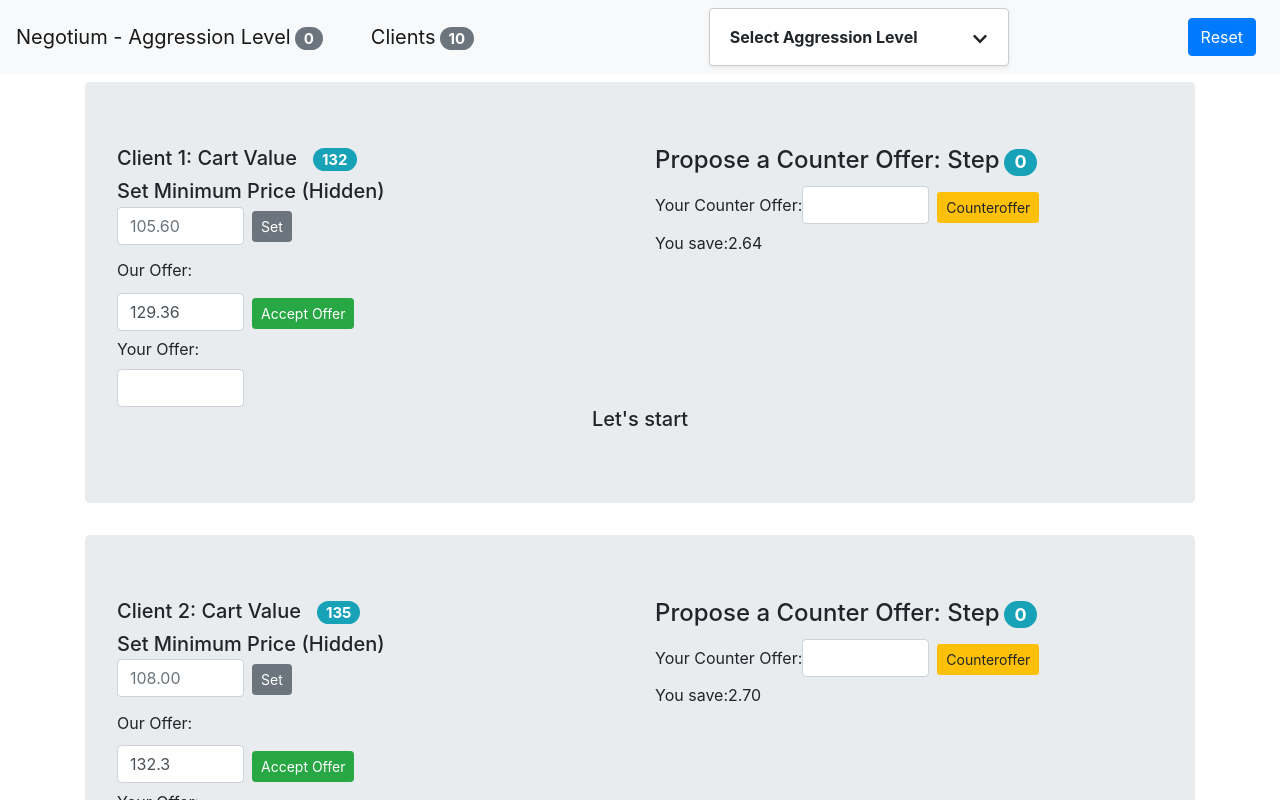
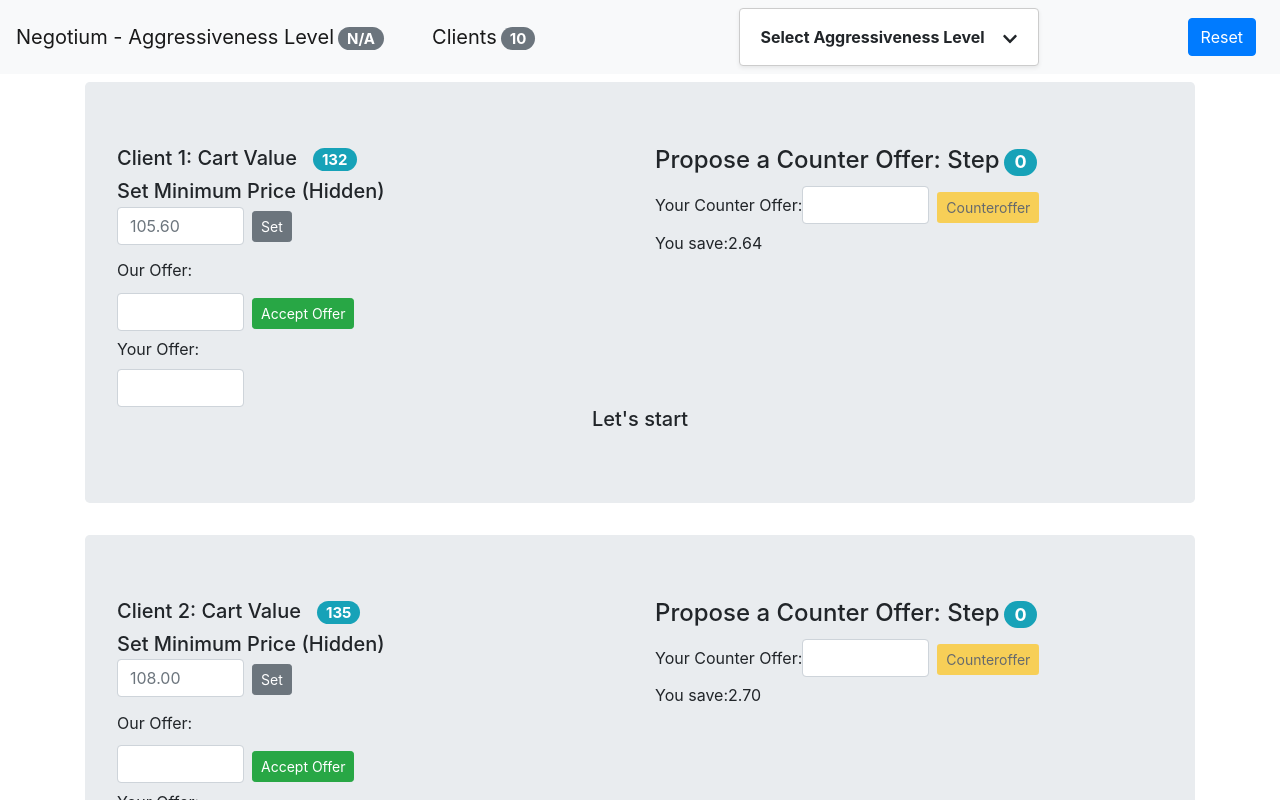
Before and after one commit to andreiban/negotiationapp, a React (Create React App) app: page / in a window 1280 px wide. Shown: the top 800 px of the page. Built offline with nearby package versions, Linux system fonts and the light colour scheme.

Commit message:
Added multiple constraints to aggresivitiy level

```diff
--- a/src/App.css
+++ b/src/App.css
@@ -138,3 +138,24 @@
   font-weight: bold;
   background-color: #ccc;
 }
+
+/*progress bar*/
+.progress {
+  background: darkorange;
+  background-color: darkorange !important;
+}
+
+.progress-bar-background {
+  background-color: darkorange;
+}
+.progress-width {
+  width: 12.5%;
+}
+
+.progress-bar-width {
+  width: 50%;
+}
+
+.progress-hide {
+  display: none !important;
+}
--- a/src/App.js
+++ b/src/App.js
@@ -182,9 +182,11 @@
       <React.Fragment>
         <nav className="navbar navbar-light bg-light">
           <a className="navbar-brand">
-            <span className="mr-1">Negotium - Aggression Level</span>
+            <span className="mr-1">Negotium - Aggressiveness Level</span>
             <span className="badge badge-pill badge-secondary mr-5">
-              {this.state.navAggresivity}
+              {this.state.navAggresivity > 0
+                ? this.state.navAggresivity
+                : "N/A"}
             </span>
             <span className="mr-1">Clients</span>
             <span className="badge badge-pill badge-secondary mr-5">
@@ -192,7 +194,7 @@
             </span>
           </a>
           <Dropdown
-            title="Select Aggression Level"
+            title="Select Aggressiveness Level"
             onSelectedItem={this.handleSelectedItem}
             items={items}
           />
@@ -212,11 +214,13 @@
             onIncrement={this.handleIncrement}
             onDelete={this.handleDelete}
             aggresion={
-              items[
-                this.state.navAggresivity === 0
-                  ? 1
-                  : Number(this.state.navAggresivity - 1)
-              ].aggresion
+              this.state.navAggresivity < 1
+                ? 0
+                : items[
+                    this.state.navAggresivity === 0
+                      ? 1
+                      : Number(this.state.navAggresivity - 1)
+                  ].aggresion
             }
           />
         </main>
--- a/src/components/counter.jsx
+++ b/src/components/counter.jsx
@@ -1,7 +1,9 @@
 import React, { Component } from "react";
 import HeaderSection from "./header-section";
+import StatusBar from "./statusbar";
 
 let initialstate = {};
+let valueCart = 0;
 class Counter extends Component {
   state = {
     minimumValuePercent: 0.8,
@@ -27,20 +29,20 @@
     messageCenter: {
       firstOffers: [
         "I'd like to satisfy your demands. What do you think of this price?",
-        "These are good products and are worth more than your offer",
-        "We can make a deal but you need to make a higher bid",
-        "These products are worth more, come on we can make a good deal",
+        "These are good products and are worth more than your offer!",
+        "We can make a deal but you need to make a higher bid!",
+        "These products are worth more, come on we can make a good deal!",
       ],
       finalStage: [
-        "Let's make one last effort, we're about to come to an agreement",
+        "Let's make one last effort, we're about to come to an agreement!",
         "Let's not miss this chance to close the deal, how about this price?",
       ],
       lastOffer: [
-        "I can't make you a better price than this.",
-        "Take this chance, it's our last offer.",
+        "I can't make you a better price than this!",
+        "Take this chance, it's our last offer!",
       ],
       start: "Let's start",
-      tryAgain: "Your offer is too low, try again",
+      tryAgain: "Your offer is too low, try again...",
       won: "Great, We have a deal!",
       generous: "You are too generous, but it would not be fair...",
       lost: "I am sorry, no deal reached",
@@ -50,6 +52,7 @@
   constructor(props) {
     super(props);
 
+    valueCart = this.state.cartValue;
     this.state = {
       minimumValuePercent: this.state.minimumValuePercent,
       acceptedOffer: this.state.acceptedOffer,
@@ -132,10 +135,27 @@
       [event.target.name]: event.target.value,
     });
   };
+  handleInputChangeOurOffer = (event) => {
+    event.preventDefault();
+    console.log(event.target.value);
+    this.setStoreMessage(event.target.value);
+  };
 
+  /*componentDidMount() {
+    var htmlInput = document.getElementById("input-counter");
+    console.log(valueCart);
+    htmlInput.oninvalid = function (e) {
+      e.target.setCustomValidity(
+        "You are too generous, but it would not be fair..."
+      );
+      htmlInput.oninput = function (e) {
+        e.target.setCustomValidity(" ");
+      };
+    };
+  }
+*/
   render() {
     const { cartMinValue } = this.state;
-    console.log("this" + this.state.firstOffer);
     return (
       <React.Fragment>
         <HeaderSection />
@@ -152,11 +172,12 @@
                 Set Minimum Price (Hidden)
                 <form onSubmit={this.handleSubmitMinPrice}>
                   <input
+                    id="input-min-price"
                     className="form-control w-25 d-inline"
                     type="number"
                     placeholder={this.state.cartMinValue}
                     step="0.01"
-                    min="0"
+                    min="1"
                     max={this.state.cartValue}
                     name="cartMinValue"
                     onChange={this.handleInputChange}
@@ -173,8 +194,12 @@
                   type="number"
                   className="form-control w-25 d-inline"
                   id="ourOffer"
-                  defaultValue={this.state.ourOffer}
-                  value={this.state.ourOffer}
+                  defaultValue={
+                    this.props.aggressionlvl === 0 ? "" : this.state.ourOffer
+                  }
+                  value={
+                    this.props.aggressionlvl === 0 ? "" : this.state.ourOffer
+                  }
                 ></input>
                 <button
                   onClick={this.handleAcceptedOffer}
@@ -203,16 +228,21 @@
                 <div>
                   <label className="d-inline">Your Counter Offer:</label>
                   <input
+                    id="input-counter"
                     type="number"
                     className="form-control w-25 d-inline"
                     name="counterOffer"
                     min="0"
                     max={this.state.cartValue}
-                    onChange={this.handleInputChange}
+                    onChange={this.handleInputChangeOurOffer}
                   ></input>
                   <button
                     className={this.getButtonClasses()}
-                    disabled={this.getButtonDisabled()}
+                    disabled={
+                      this.props.aggressionlvl === 0
+                        ? "disabled"
+                        : this.getButtonDisabled()
+                    }
                   >
                     Counteroffer
                   </button>
@@ -241,6 +271,7 @@
   }
 
   /*
+   <StatusBar negotiationStep={this.state.counterStep} />
   <button
           onClick={() => this.props.onIncrement(this.props.counter)}
           className="btn btn-secondary btn-sm m-2"
@@ -285,13 +316,19 @@
   setAcceptedOffer() {}
 
   getButtonDisabled() {
-    return this.state.counterStep <= this.state.maxSteps ? "" : "disabled";
+    if (this.state.counterStep <= this.state.maxSteps) {
+      return "";
+    }
+    return "disabled";
   }
 
-  setStoreMessage() {
+  setStoreMessage(evt) {
     console.log("in store message");
     if (this.state.isDeal) return this.state.messageCenter.won;
-    else if (Number(this.state.counterOffer) > Number(this.state.cartValue)) {
+    else if (Number(evt) > Number(this.state.cartValue)) {
+      console.log("herer");
+      return this.state.messageCenter.generous;
+    } else if (Number(this.state.counterOffer) > Number(this.state.cartValue)) {
       return this.state.messageCenter.generous;
     } else if (this.state.counterStep === 0 && !this.state.acceptedOffer)
       return this.state.messageCenter.start;
--- a/src/components/counters.jsx
+++ b/src/components/counters.jsx
@@ -6,7 +6,7 @@
   render() {
     //object destructuring
     const { onReset, aggresion, counters, onDelete, onIncrement } = this.props;
-
+    console.log(counters);
     return (
       <div>
         {counters.map((counter) => (
--- a/src/components/navbar.jsx
+++ b/src/components/navbar.jsx
@@ -15,10 +15,8 @@
     <React.Fragment>
       <nav className="navbar navbar-light bg-light">
         <a className="navbar-brand" href="#">
-          <span className="mr-1">Negotium - Aggresivity Level</span>
-          <span className="badge badge-pill badge-secondary mr-5">
-            {navAggresivity}
-          </span>
+          <span className="mr-1">Negotium - Aggressiveness Level</span>
+          <span className="badge badge-pill badge-secondary mr-5">{7}</span>
           <span className="mr-1">Clients</span>
           <span className="badge badge-pill badge-secondary mr-5">
             {totalCounters + 1}
--- /dev/null
+++ b/src/components/statusbar.jsx
@@ -0,0 +1,98 @@
+import React, { Component } from "react";
+import StatusStep from "./statusstep";
+import { FaLastfmSquare } from "react-icons/fa";
+
+class StatusBar extends Component {
+  state = {
+    currentStep: 0,
+    bars: [
+      { id: 1, value: 1, hide: true },
+      { id: 2, value: 2, hide: true },
+      { id: 3, value: 3, hide: true },
+      { id: 4, value: 4, hide: true },
+      { id: 5, value: 5, hide: true },
+      { id: 6, value: 6, hide: true },
+      { id: 7, value: 7, hide: true },
+      { id: 8, value: 8, hide: true },
+    ],
+  };
+
+  render() {
+    const { negotiationStep } = this.props;
+    const { bars } = this.state;
+    console.log(bars);
+    this.setState((state) => {
+      const list = state.bars.map((item, j) => {
+        if (j === negotiationStep) {
+          return (item.hide = false);
+        } else {
+          return item;
+        }
+      });
+    });
+    return (
+      <div class="container d-flex ">
+        <div class="progress w-50 justifiy-content-center">
+          {bars.map((bar, j) =>
+            j === negotiationStep ? (
+              ""
+            ) : (
+              <StatusStep
+                key={bars.id}
+                number={bars.value}
+                hide={bars.hide}
+              ></StatusStep>
+            )
+          )}
+        </div>
+      </div>
+    );
+  }
+}
+
+export default StatusBar;
+
+/*
+  <div
+              className={returnClassValue(negotiationStep)}
+              role="progressbar"
+            >
+              2
+            </div>
+            <div
+              className={returnClassValue(negotiationStep)}
+              role="progressbar"
+            >
+              3
+            </div>
+            <div
+              className="mr-1 progress-bar progress-bar-success progress-width hide"
+              role="progressbar"
+            >
+              4
+            </div>
+            <div
+              className="mr-1 progress-bar progress-bar-success bg-warning progress-width hide"
+              role="progressbar"
+            >
+              5
+            </div>
+            <div
+              className="mr-1 progress-bar progress-bar-warning bg-warning progress-width hide"
+              role="progressbar"
+            >
+              6
+            </div>
+            <div
+              className="mr-1 progress-bar progress-bar-warning bg-warning progress-width hide"
+              role="progressbar"
+            >
+              7
+            </div>
+            <div
+              className="progress-bar progress-bar-danger bg-danger width progress-width"
+              role="progressbar"
+            >
+              8
+            </div>
+          */
--- /dev/null
+++ b/src/components/statusstep.jsx
@@ -0,0 +1,28 @@
+import React, { useState } from "react";
+
+function StatusStep({ number, hide }) {
+  let classValue = hide
+    ? "mr-1 progress-bar progress-bar-warning progress-width bg-warning"
+    : "mr-1 progress-bar progress-bar-warning progress-width bg-warning progress-hide";
+
+  if (number >= 5 && number <= 7) {
+    return (
+      <div className={classValue} role="progressbar">
+        {number}
+      </div>
+    );
+  } else if (number > 7) {
+    return (
+      <div className={classValue} role="progressbar">
+        {number}
+      </div>
+    );
+  } else
+    return (
+      <div className={classValue} role="progressbar">
+        {number}
+      </div>
+    );
+}
+
+export default StatusStep;
```
